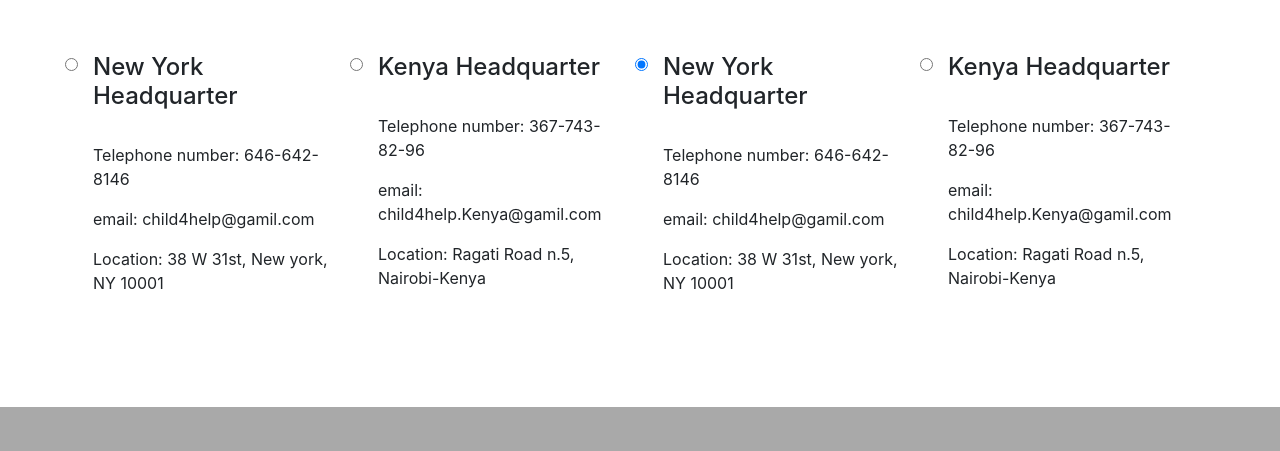
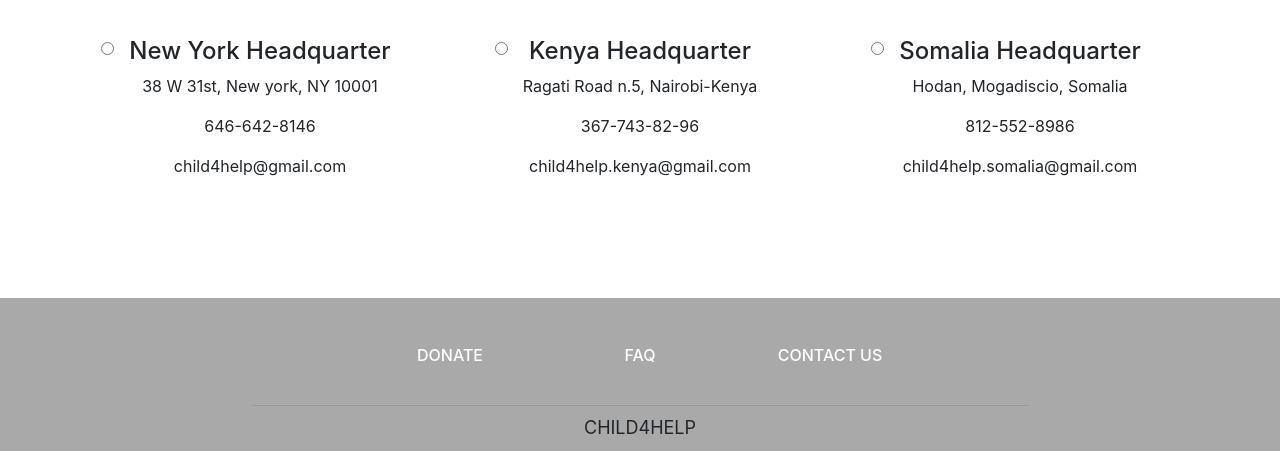
Before and after one commit to MassimilianoRoccamena/Hypermedia-Project, a website: page public/pages/contacts.html in a window 1280 px wide. Shown: the part 883-1334 px from the top of the page. Drawn offline with nearby package versions, Linux system fonts and the light colour scheme.

Commit message:
fix & update

```diff
--- a/public/pages/contacts.html
+++ b/public/pages/contacts.html
@@ -80,56 +80,42 @@
                     </div>
                 </div>
             </div>
-
         </div>
     </section>
 
     <!--contacts-->
     <section id="contacts" class="py-5">
         <div class="container">
-            <div class="row justify-content-center pb-4">
+            <div class="row justify-content-center">
                 <h1>Contacts</h1>
             </div>
             <br>
-            <div class="row">
-                <div class="col-sm-3">
-                    <input class="form-check-input" type="radio" name="exampleRadios" id="exampleRadios1" value="option1" checked>
+            <div class="row text-center">
+                <div class="col-sm-4 py-2">
+                    <input class="form-check-input" type="radio" name="exampleRadios" id="exampleRadios1" value="option1">
                     <label class="form-check-label px-2" for="exampleRadios1">
                         <h4>New York Headquarter</h4>
-                        <br>
-                        <p>Telephone number: 646-642-8146</p>
-                        <p>email: child4help@gamil.com</p>
-                        <p>Location: 38 W 31st, New york, NY 10001</p>
+                        <p>38 W 31st, New york, NY 10001</p>
+                        <p>646-642-8146</p>
+                        <p>child4help@gmail.com</p>
                     </label>
                 </div>
-                <div class="col-sm-3">
+                <div class="col-sm-4 py-2">
                     <input class="form-check-input" type="radio" name="exampleRadios" id="exampleRadios2" value="option2">
                     <label class="form-check-label px-2" for="exampleRadios2">
                         <h4>Kenya Headquarter</h4>
-                        <br>
-                        <p>Telephone number: 367-743-82-96</p>
-                        <p>email: child4help.Kenya@gamil.com</p>
-                        <p>Location: Ragati Road n.5, Nairobi-Kenya</p>
+                        <p>Ragati Road n.5, Nairobi-Kenya</p>
+                        <p>367-743-82-96</p>
+                        <p>child4help.kenya@gmail.com</p>
                     </label>
                 </div>
-                <div class="col-sm-3">
-                    <input class="form-check-input" type="radio" name="exampleRadios" id="exampleRadios1" value="option1" checked>
+                <div class="col-sm-4 py-2">
+                    <input class="form-check-input" type="radio" name="exampleRadios" id="exampleRadios1" value="option1">
                     <label class="form-check-label px-2" for="exampleRadios1">
-                        <h4>New York Headquarter</h4>
-                        <br>
-                        <p>Telephone number: 646-642-8146</p>
-                        <p>email: child4help@gamil.com</p>
-                        <p>Location: 38 W 31st, New york, NY 10001</p>
-                    </label>
-                </div>
-                <div class="col-sm-3">
-                    <input class="form-check-input" type="radio" name="exampleRadios" id="exampleRadios2" value="option2">
-                    <label class="form-check-label px-2" for="exampleRadios2">
-                        <h4>Kenya Headquarter</h4>
-                        <br>
-                        <p>Telephone number: 367-743-82-96</p>
-                        <p>email: child4help.Kenya@gamil.com</p>
-                        <p>Location: Ragati Road n.5, Nairobi-Kenya</p>
+                        <h4>Somalia Headquarter</h4>
+                        <p>Hodan, Mogadiscio, Somalia</p>
+                        <p>812-552-8986</p>
+                        <p>child4help.somalia@gmail.com</p>
                     </label>
                 </div>
             </div>
@@ -139,5 +125,8 @@
     <!--footer-->
     <section id="footer"></section>
 
+    <!--scripts-->
+    <script src="/assets/js/contacts-radio.js"></script>
+
     </body>
 </html>
```
Also changed, not shown: public/index.html (+1 -1 lines), public/pages/faq.html (+1 -1 lines). Lines whose indentation alone changed are shown as unchanged.
